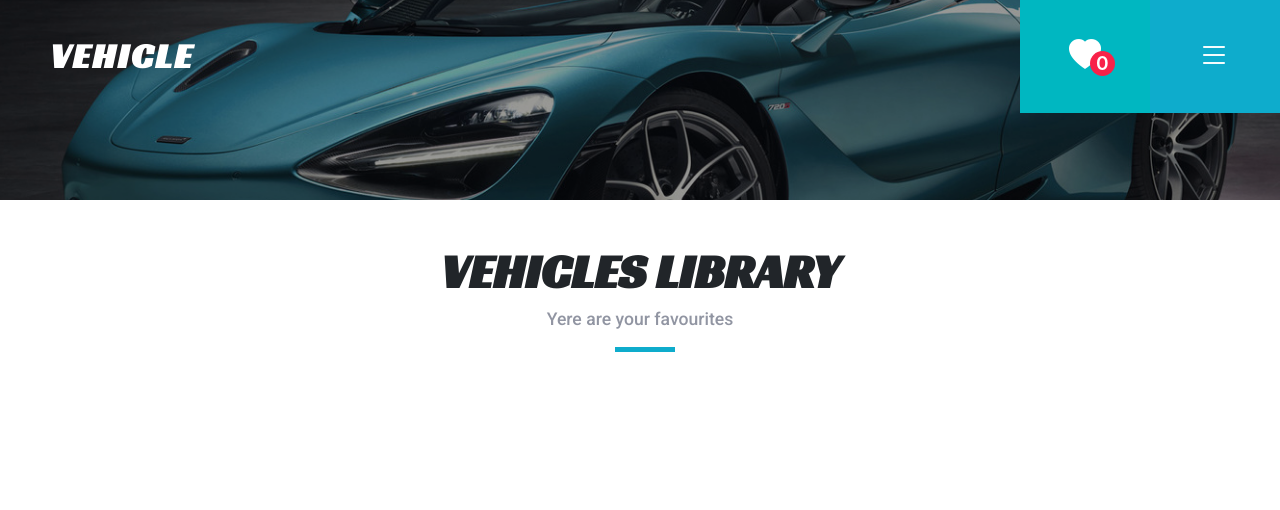
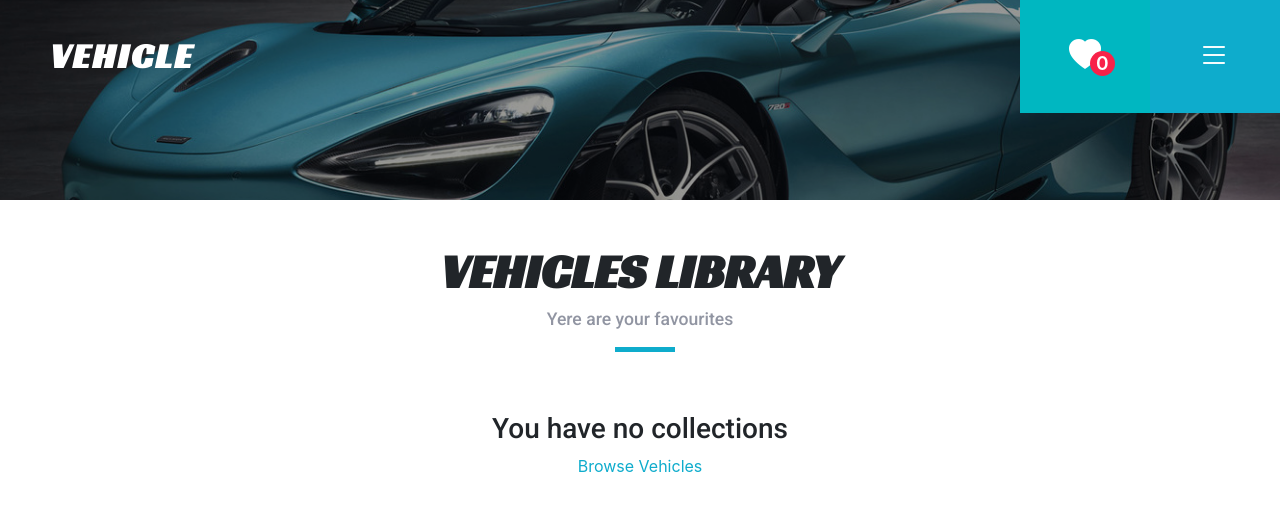
Before and after one commit to AnastasiiaYurchenko/sports-cars, a React (Create React App) app: page /sports-cars/library in a window 1280 px wide. Shown: the top 510 px of the page. Built offline with nearby package versions, Linux system fonts and the light colour scheme.

Commit message:
finish Library markup

```diff
--- a/src/pages/Library.jsx
+++ b/src/pages/Library.jsx
@@ -3,6 +3,8 @@ import './library.css'
 import bgImg from '../images/mclaren-1.jpg';
 import PageTitle from 'components/PageTitle';
 import { AppContext } from 'App';
+import { Link } from 'react-router-dom';
+import VehicleCard from 'components/VehicleCard';
 
 const Library = () => {
   const {library: cars} = useContext(AppContext)
@@ -12,7 +14,19 @@ const Library = () => {
       <div className="container">
         <PageTitle
           title='Vehicles Library' subtitle='Yere are your favourites' />
-        <div className="row"></div>
+        <div className="row">
+          {
+            cars && cars.length === 0 ? (
+              <div className="text-center">
+                <h3 className="empty">You have no collections</h3>
+                <Link className='browse' to='/vehicles'>
+                Browse Vehicles</Link>
+              </div>
+            ) : (
+                cars.map(car => <VehicleCard key={car._id} car={car} />)
+            )
+           }
+        </div>
       </div>
     </div>
   )
```
